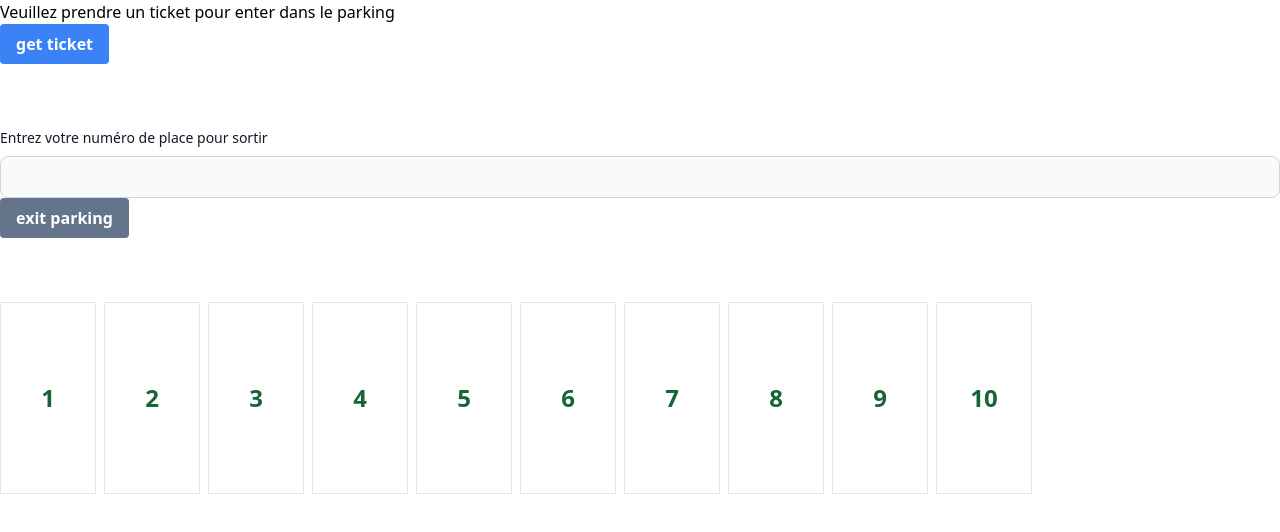
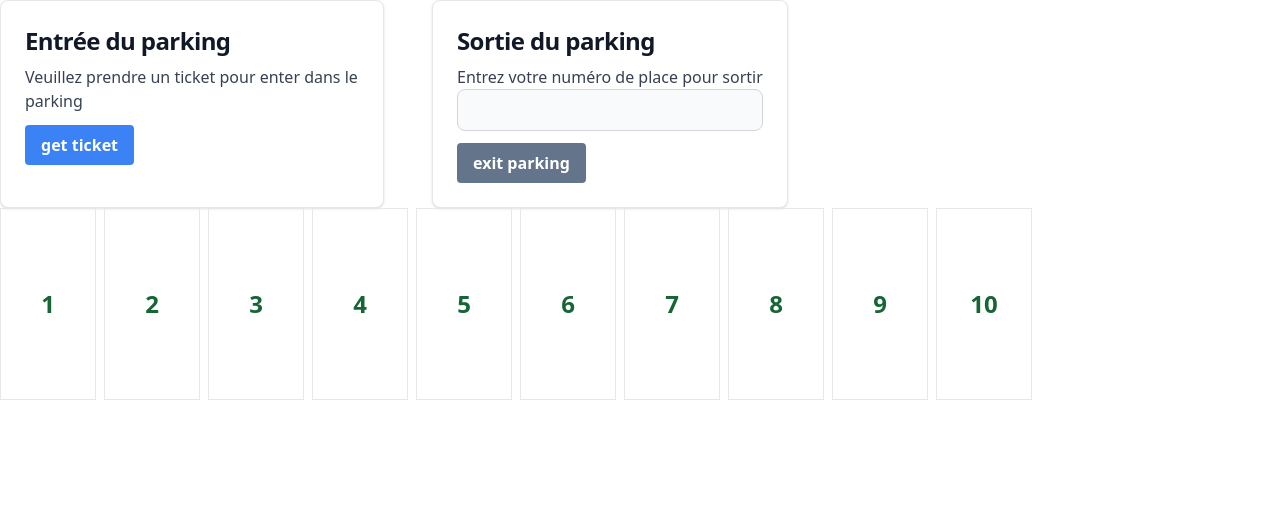
Before and after one commit to CyrilleBurtin/parking, a Vue app: page / in a window 1280 px wide. Shown: the top 532 px of the page. Built offline with nearby package versions, Linux system fonts and the light colour scheme.

Commit message:
[feat] - slot for action cards

```diff
--- /dev/null
+++ b/src/components/ActionCard.vue
@@ -0,0 +1,21 @@
+<template>
+  <div
+    class="max-w-sm p-6 bg-white border border-gray-200 rounded-lg shadow dark:bg-gray-800 dark:border-gray-700"
+  >
+    <a href="#">
+      <h5 class="mb-2 text-2xl font-bold tracking-tight text-gray-900 dark:text-white">
+        <slot name="title" />
+      </h5>
+    </a>
+    <p class="mb-3 font-normal text-gray-700 dark:text-gray-400">
+      <slot name="action" />
+    </p>
+    <slot name="button"> </slot>
+    <p class="text-green-500">
+      <slot name="info" />
+    </p>
+    <p class="text-red-500">
+      <slot name="warning" />
+    </p>
+  </div>
+</template>
--- a/src/components/ExitParking.vue
+++ b/src/components/ExitParking.vue
@@ -2,6 +2,7 @@
 import { ref } from 'vue';
 import { useParkingLots } from '@/stores/parkingLots';
 import { getAvailableLot } from '../utils/availableLots';
+import ActionCard from './ActionCard.vue';
 
 const { releaseLots, lots } = useParkingLots();
 const ticketNumber = ref();
@@ -17,6 +18,7 @@ const returnTicket = () => {
   if (!availableLots.includes(arrayIndex)) {
     releaseLots(arrayIndex);
     ticketNumber.value = null;
+    ticketError.value = false;
   } else {
     ticketError.value = true;
     ticketNumber.value = null;
@@ -25,10 +27,10 @@ const returnTicket = () => {
 </script>
 
 <template>
-  <div>
-    <label for="number-input" class="block mb-2 text-sm font-medium text-gray-900"
-      >Entrez votre numéro de place pour sortir</label
-    >
+  <ActionCard>
+    <template #title><h2>Sortie du parking</h2></template>
+    <template #action>
+      <p>Entrez votre numéro de place pour sortir</p>
       <input
         type="number"
         v-model="ticketNumber"
@@ -39,10 +41,8 @@ const returnTicket = () => {
         class="bg-gray-50 border border-gray-300 text-gray-900 text-sm rounded-lg focus:ring-blue-500 focus:border-blue-500 block w-full p-2.5"
         required
       />
-    <p v-if="ticketError">
-      "Le numéro de ticket entré correspond à une place déjà libre. Veuillez ressaisir votre numéro
-      de place."
-    </p>
+    </template>
+    <template #button>
       <button
         @click="returnTicket"
         :disabled="!ticketNumber"
@@ -50,5 +50,10 @@ const returnTicket = () => {
       >
         exit parking
       </button>
-  </div>
     </template>
+    <template #warning v-if="ticketError">
+      Le numéro de ticket entré correspond à une place déjà libre. Veuillez ressaisir votre numéro
+      de place.
+    </template>
+  </ActionCard>
+</template>
--- a/src/components/GetTicket.vue
+++ b/src/components/GetTicket.vue
@@ -1,7 +1,7 @@
 <script setup lang="ts">
 import { ref } from 'vue';
 import { useParkingLots } from '@/stores/parkingLots';
-
+import ActionCard from './ActionCard.vue';
 const { removeLots } = useParkingLots();
 const assignatedLotsNumber = ref();
 
@@ -11,16 +11,23 @@ const getTicket = () => {
 </script>
 
 <template>
-  <div>
-    <h1>Veuillez prendre un ticket pour enter dans le parking</h1>
+  <ActionCard>
+    <template #title><h2>Entrée du parking</h2></template>
+    <template #action>
+      <p>Veuillez prendre un ticket pour enter dans le parking</p>
+    </template>
+    <template #button>
       <button
         @click="getTicket"
         class="bg-blue-500 hover:bg-blue-700 text-white font-bold py-2 px-4 rounded"
       >
         get ticket
       </button>
+    </template>
+    <template #info>
       <div v-if="assignatedLotsNumber">
         Votre place attribuée est la {{ assignatedLotsNumber + 1 }}
       </div>
-  </div>
     </template>
+  </ActionCard>
+</template>
--- a/src/views/HomeView.vue
+++ b/src/views/HomeView.vue
@@ -7,9 +7,9 @@ const { lots } = useParkingLots();
 </script>
 
 <template>
-  <div class="flex flex-col gap-16">
+  <div class="flex content-between flex-wrap gap-12">
     <GetTicket :lots="lots" />
     <ExitParking />
-    <ParkingManagement />
   </div>
+  <ParkingManagement />
 </template>
```
Lines whose indentation alone changed are shown as unchanged.
